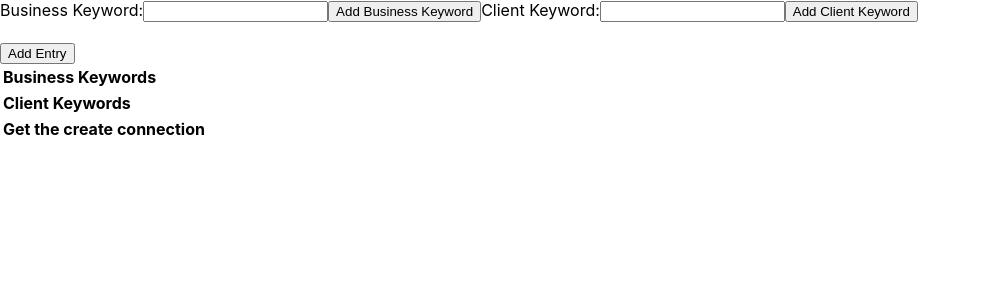
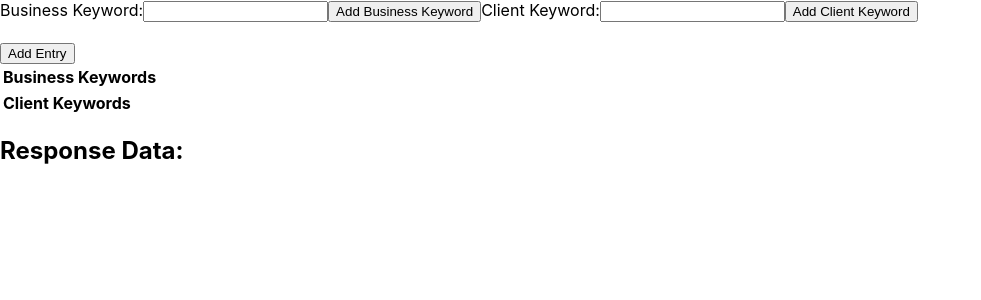
Before and after one commit to devmhmdio/kal-fronend, a React (Create React App) app: page / in a window 1280 px wide. Shown: the top 300 px of the page, without its empty margins (0-981 px from the left). Built offline with nearby package versions, Linux system fonts and the light colour scheme.

Commit message:
Chore: updates

```diff
--- a/src/App.js
+++ b/src/App.js
@@ -1,39 +1,71 @@
 import React, { useState } from 'react';
-import createConnection from './config';
-import getData from './config';
+import axios from 'axios';
 
 function App() {
   const [formData, setFormData] = useState({
     businessKeyword: '',
-    clientKeyword: []
+    clientKeyword: [],
   });
 
   const [businessKeywords, setBusinessKeywords] = useState([]);
   const [clientKeywords, setClientKeywords] = useState([]);
-  const [gettingData, setGettingData] = useState();
+  const [responseData, setResponseData] = useState([]);
 
-  const handleChange = event => {
+  const handleChange = (event) => {
     setFormData({ ...formData, [event.target.name]: event.target.value });
   };
 
-  const handleChangeBusiness = event => {
+  const handleChangeBusiness = (event) => {
     event.preventDefault();
-    setBusinessKeywords(prevState => {
-      return [...prevState, formData.businessKeyword]
+    setBusinessKeywords((prevState) => {
+      return [...prevState, formData.businessKeyword];
     });
-    setFormData({ businessKeyword: ''});
+    setFormData({ businessKeyword: '' });
   };
 
-  const handleChangeClient = event => {
+  const handleChangeClient = (event) => {
     event.preventDefault();
-    setClientKeywords(prevState => [...prevState, formData.clientKeyword]);
+    setClientKeywords((prevState) => [...prevState, formData.clientKeyword]);
     setFormData({ clientKeyword: [] });
   };
 
   const handleSubmit = async (event) => {
     event.preventDefault();
-    createConnection(businessKeywords[0], clientKeywords);
-    setGettingData(createConnection)
+    console.log('this is business keywords', businessKeywords[0].toString());
+    console.log('this is client keywords', clientKeywords);
+    const data = JSON.stringify({
+      query: `mutation($businessKeyword: String!, $clientKeyword: [String!]!) {
+              createConnection(input: {
+                  businessKeyword: $businessKeyword
+                  clientKeyword: $clientKeyword
+              }) {
+                  subject
+                  body
+              }
+          }`,
+      variables: {
+        businessKeyword: businessKeywords[0],
+        clientKeyword: clientKeywords,
+      },
+    });
+
+    const config = {
+      method: 'post',
+      url: 'https://starfish-app-fzf2t.ondigitalocean.app/graphql',
+      headers: {
+        'Content-Type': 'application/json',
+      },
+      data: data,
+    };
+
+    axios(config)
+      .then((response) => {
+        console.log('line 63', response.data.data.createConnection);
+        setResponseData(response.data.data.createConnection);
+      })
+      .catch((error) => {
+        console.log(error);
+      });
     setFormData({ businessKeyword: '', clientKeyword: [] });
   };
 
@@ -60,7 +92,9 @@ function App() {
         <button onClick={handleChangeClient}>Add Client Keyword</button>
         <br />
         <br />
-        <button type="submit">Add Entry</button>
+        <button type="submit">
+          Add Entry
+        </button>
       </form>
       <table>
         <thead>
@@ -90,20 +124,25 @@ function App() {
           ))}
         </tbody>
       </table>
-      <table>
-        <thead>
-          <tr>
-            <th>Get the create connection</th>
-          </tr>
-        </thead>
-        <tbody>
-          <tr>
-            <td>{gettingData}</td>
-          </tr>
-        </tbody>
-      </table>
+      <div>
+      {responseData && (
+        <div>
+        <h2>Response Data:</h2>
+            {responseData.map((res) => {
+              return (<div>
+                <p>
+                  <textarea defaultValue={res.subject}>{res.subject}</textarea>
+                </p>
+                <p>
+                  <textarea defaultValue={res.body}>{res.body}</textarea>
+                </p>
+              </div>)
+            })}
+          </div>
+        )}
+      </div>
     </div>
   );
-};
+}
 
 export default App;
```
Also changed, not shown: 1 other file (tests, documents, lock files or other folders).
